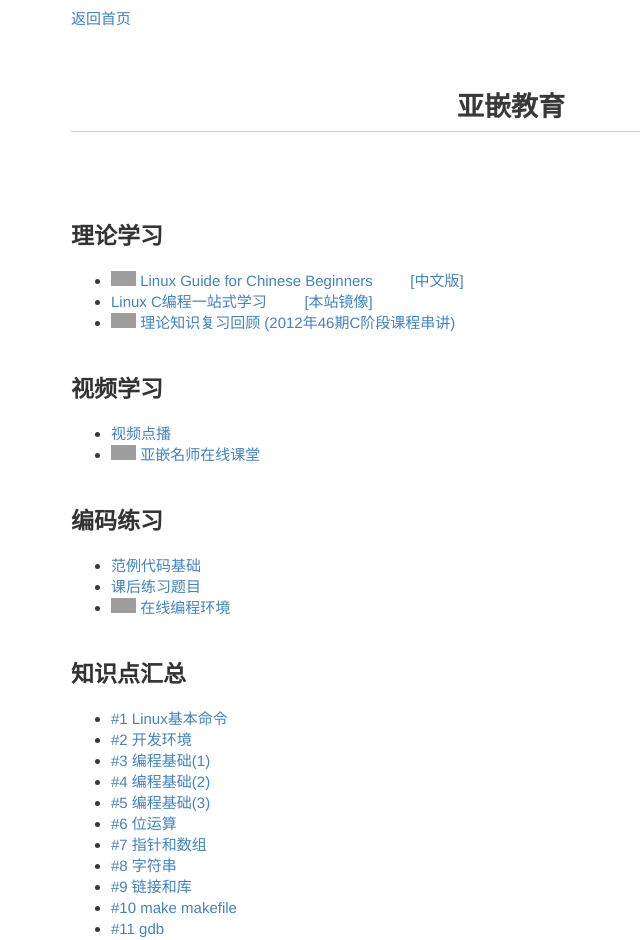
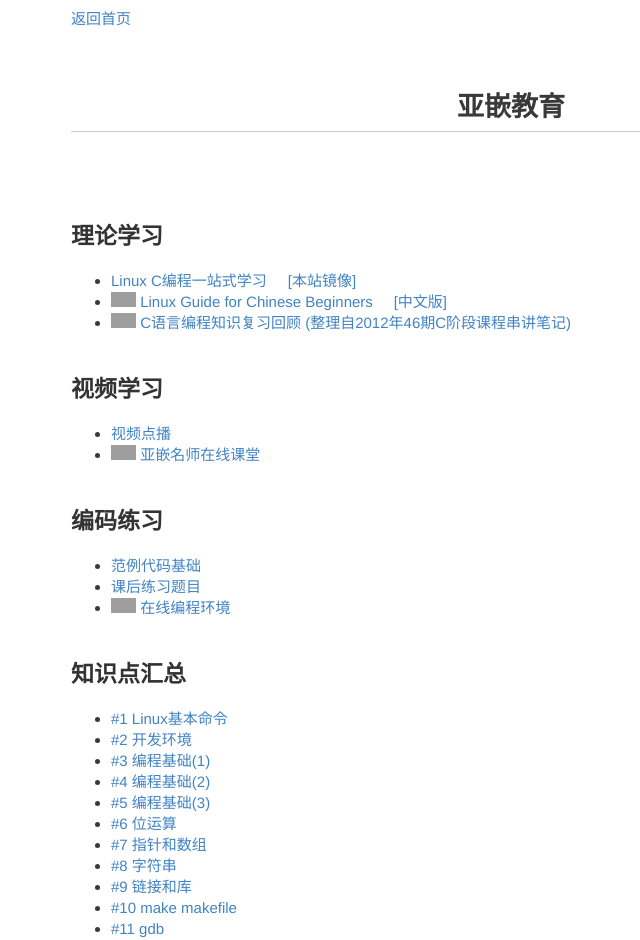
Before and after one commit to akaedu/akaedu.github.com, a Jekyll site: the page built from index.md, in a window 1280 px wide. Shown: the top 940 px of the page, without its empty margins (129-769 px from the left). Built offline with Jekyll 4.4.1, drawn with Linux system fonts in a browser that asks for light colours; Markdown is read by kramdown in place of the engine named in the settings; comment, search, counter and statistics services are not loaded; grey boxes are pictures that could not be loaded.

Commit message:
Update index.md

```diff
--- a/index.md
+++ b/index.md
@@ -6,17 +6,17 @@
 ##理论学习
 <ul>
 <li>
-  <img border="0" src="http://www.akaedu.org/img/new2.gif" width="25" height="15">
-  <a href="http://happypeter.github.com/LGCB/book/index.html" target="_blank">Linux Guide for Chinese Beginners</a> &nbsp; &nbsp; &nbsp; &nbsp;
-  <a href="http://happypeter.github.com/LGCB/book/zh/" target="_blank">[中文版]</a>
-</li>
-<li>
-  <a href="http://learn.akae.cn/" target="_blank">Linux C编程一站式学习</a> &nbsp; &nbsp; &nbsp; &nbsp;
+  <a href="http://learn.akae.cn/" target="_blank">Linux C编程一站式学习</a> &nbsp; &nbsp;
   <a href="/book/" target="_blank">[本站镜像]</a>
 </li>
 <li>
   <img border="0" src="http://www.akaedu.org/img/new2.gif" width="25" height="15">
-  <a href="/code/c_notes.html">理论知识复习回顾 (2012年46期C阶段课程串讲)</a>
+  <a href="http://happypeter.github.com/LGCB/book/index.html" target="_blank">Linux Guide for Chinese Beginners</a> &nbsp; &nbsp;
+  <a href="http://happypeter.github.com/LGCB/book/zh/" target="_blank">[中文版]</a>
+</li>
+<li>
+  <img border="0" src="http://www.akaedu.org/img/new2.gif" width="25" height="15">
+  <a href="/code/c_notes.html">C语言编程知识复习回顾 (整理自2012年46期C阶段课程串讲笔记)</a>
 </li>
 </ul>
 
```
